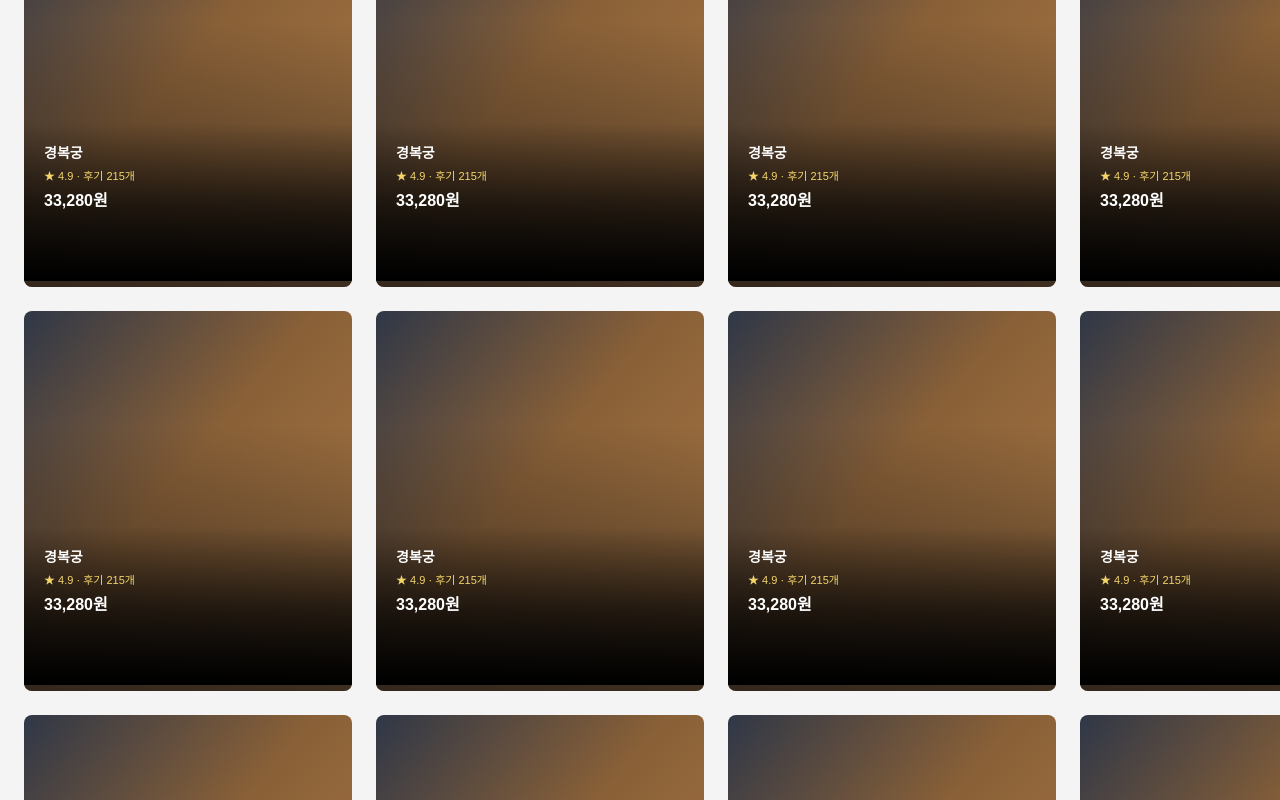
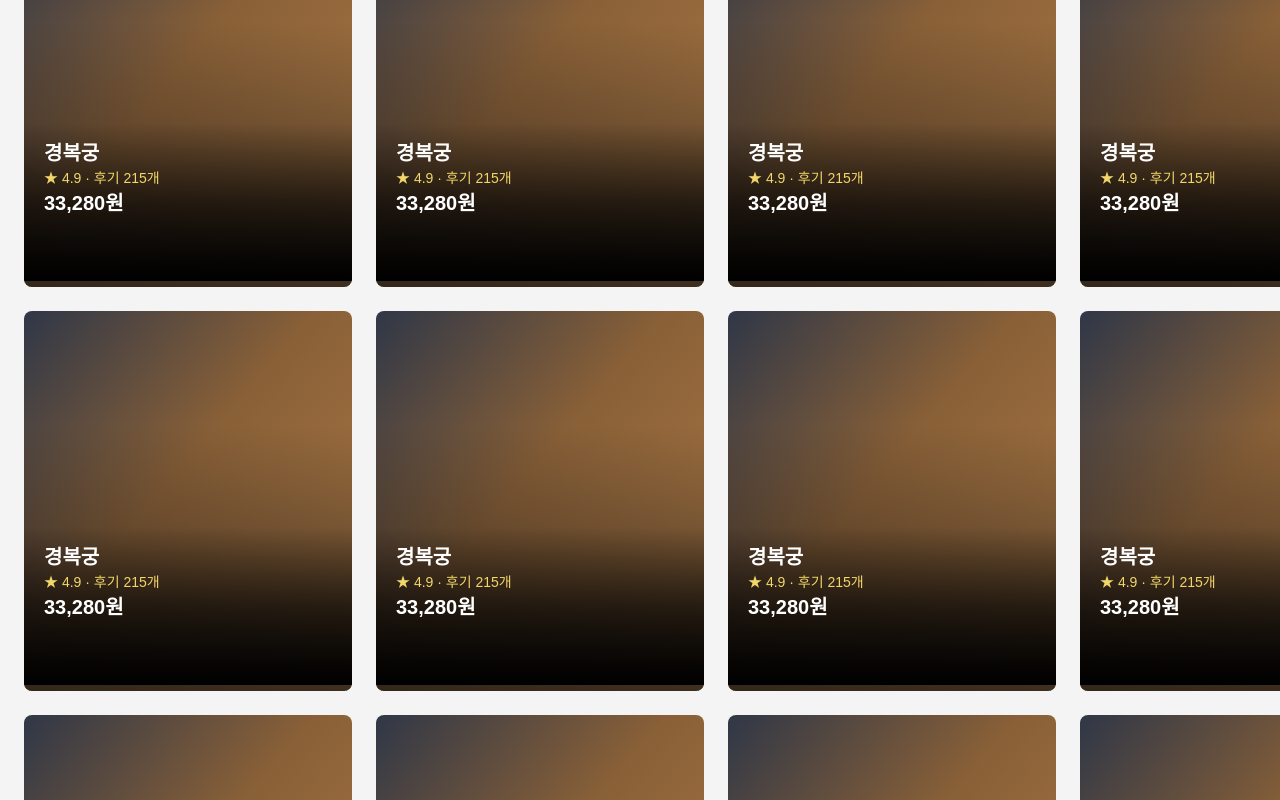
Before and after one commit to CHW0n/travel-commerce-team5, a React (Vite) app in the folder client/: page / in a window 1280 px wide. Shown: the part 840-1640 px from the top of the page. Built offline with nearby package versions, Linux system fonts and the light colour scheme; a web font is replaced by a local one.

Commit message:
font-size / padding 조정

```diff
--- a/client/src/pages/MainPage/MainPage.css
+++ b/client/src/pages/MainPage/MainPage.css
@@ -538,7 +538,7 @@
   left: 0;
   position: absolute;
   opacity: 1;
-  padding: 16px 20px 24px 20px;
+  padding: 16px 20px 30px 20px;
   background: linear-gradient(180deg, rgba(0, 0, 0, 0) 0%, rgba(0, 0, 0, 0.6) 51.44%, #000000 100%);
   color: var(--white);
 }
@@ -551,22 +551,22 @@
 }
 
 .Card_title {
-  margin: 4px 0 6px;
-  font-size: 14px;
+  margin: 4px 0 8px;
+  font-size: 20px;
   line-height: 20px;
   font-weight: 700;
 }
 
 .Card_meta {
-  margin: 0;
-  font-size: 11px;
+  margin: 0 0 4px;
+  font-size: 14px;
   line-height: 14px;
   color: #f2d66a;
 }
 
 .Card_price {
   margin: 8px 0 0;
-  font-size: 16px;
+  font-size: 20px;
   line-height: 20px;
   font-weight: 800;
 }
@@ -755,6 +755,7 @@
   }
 
   .Card_price {
+    margin : 0;
     font-size: 14px;
   }
 }
```
